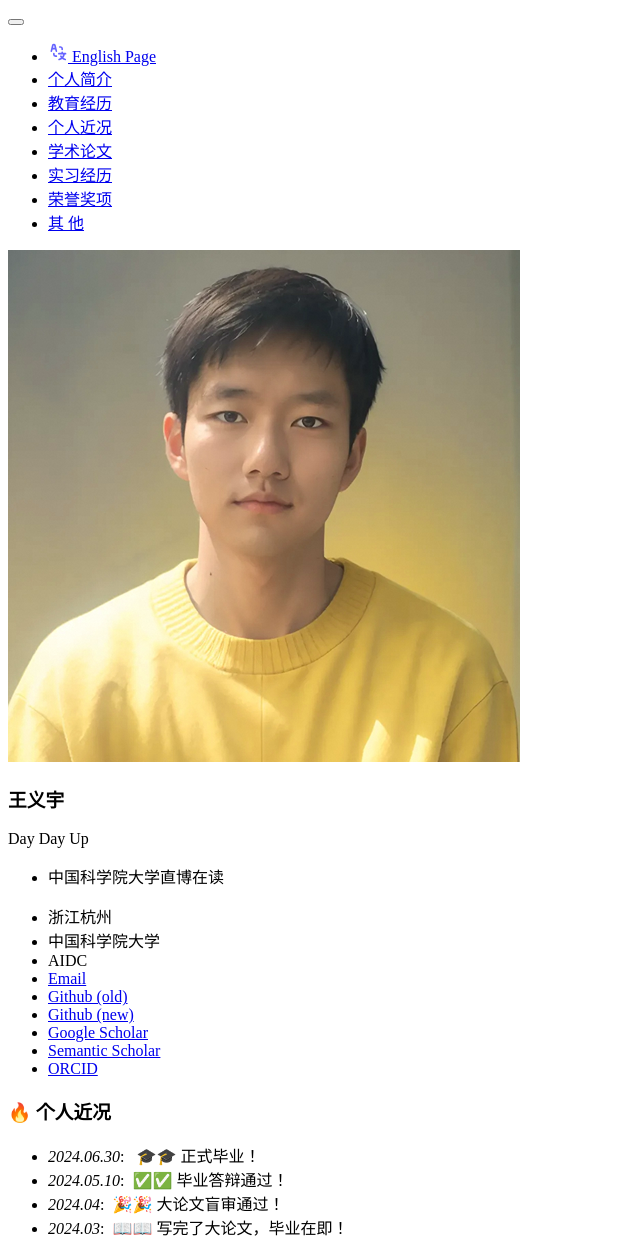
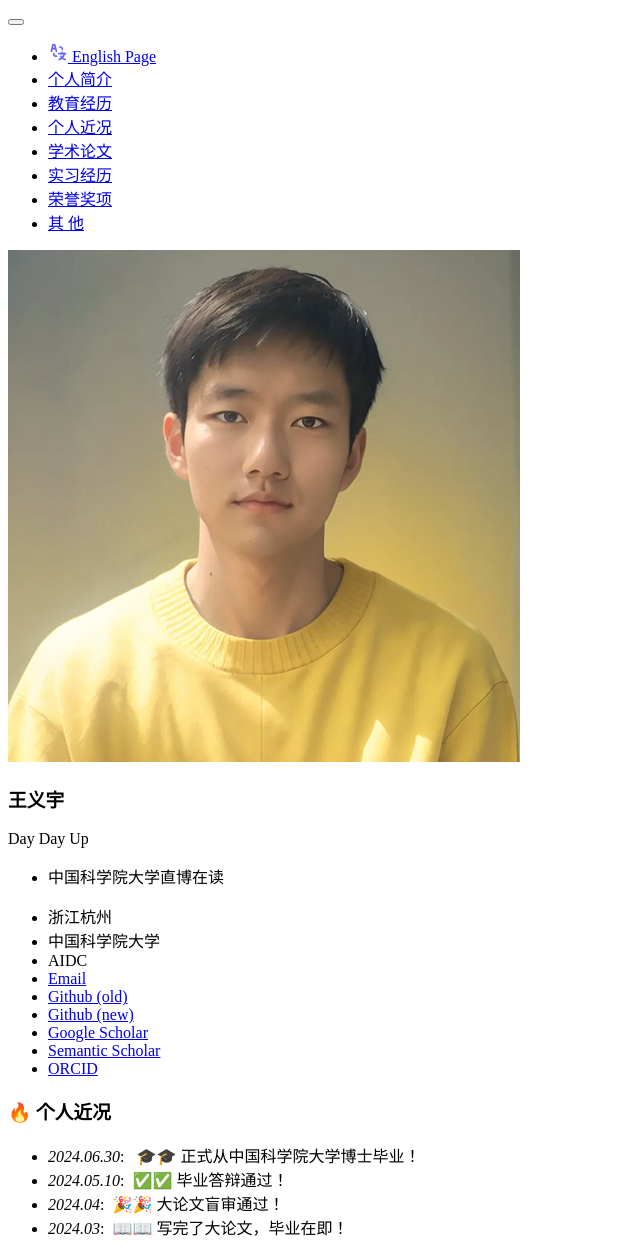
Before and after one commit to curya-wangyiyu/about_cn, a Jekyll site: the page built from _pages/includes/news.md, in a window 1280 px wide. Shown: the whole page, without its empty margins (0-640 px from the left). Built offline with Jekyll 4.4.1, drawn with Linux system fonts in a browser that asks for light colours; our own code applies the rules of GitHub Pages for plain Markdown files.

Commit message:
update news

```diff
--- a/_pages/includes/news.md
+++ b/_pages/includes/news.md
@@ -1,5 +1,5 @@
 # 🔥 个人近况
-- *2024.06.30*: &nbsp; 🎓🎓 正式毕业！
+- *2024.06.30*: &nbsp; 🎓🎓 正式从中国科学院大学博士毕业！
 - *2024.05.10*: &nbsp;✅✅ 毕业答辩通过！
 - *2024.04*: &nbsp;🎉🎉 大论文盲审通过！
 - *2024.03*: &nbsp;📖📖 写完了大论文，毕业在即！
```
